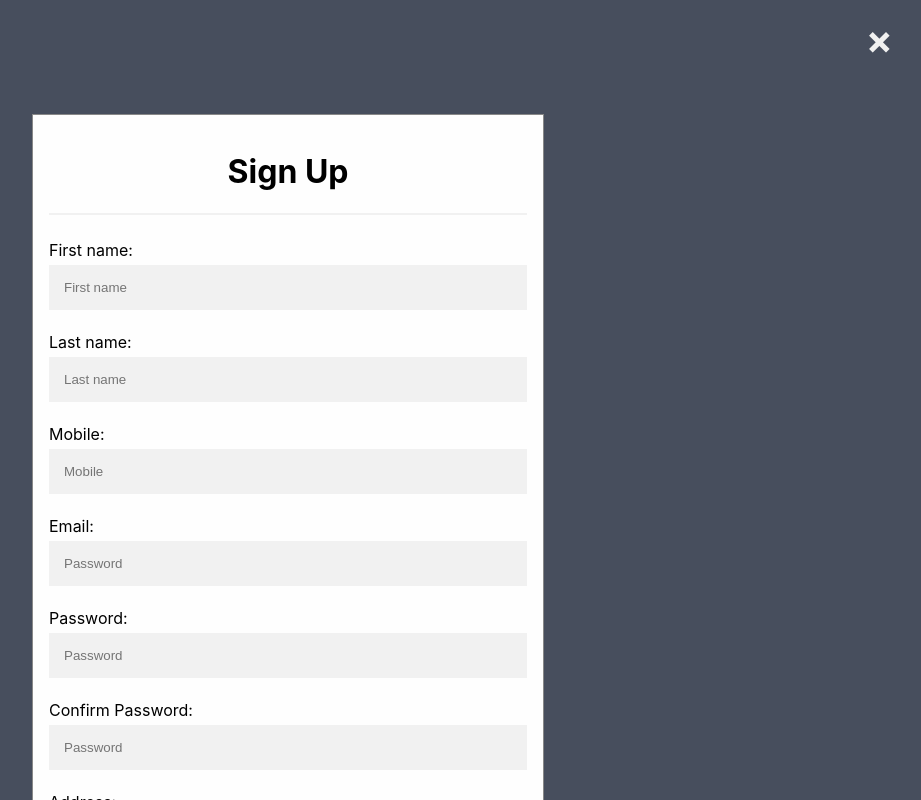
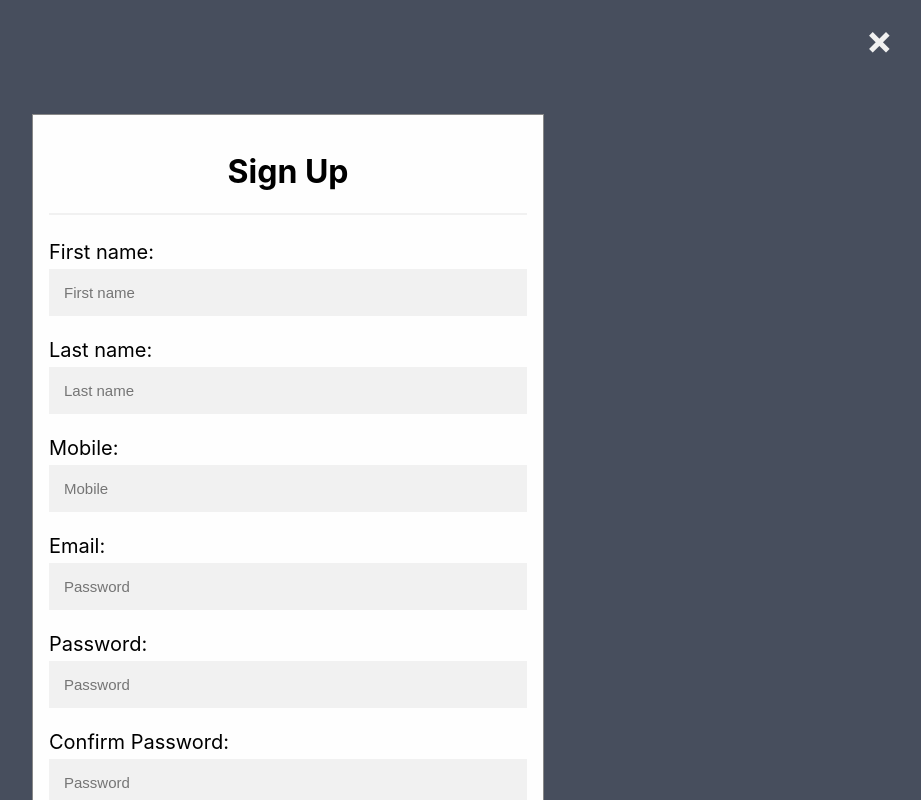
Before and after one commit to iamfiropo/PropertyProLite, a plain HTML site: page UI/pages/index.html in a window 1280 px wide. Both pictures are taken after a click on the link "Sign Up". Shown: the whole page, without its empty margins (352-1273 px from the left). Drawn offline with Linux system fonts and the light colour scheme.

Commit message:
chore(users experience): users experience
increase the font size of all the modal popup label
increase the font size of the Join Us anchor tag of the index page
remove outline on the text input field

[Finishes #166862233]

```diff
--- a/UI/assets/css/index.css
+++ b/UI/assets/css/index.css
@@ -20,17 +20,14 @@ main section {
 	width: 100%;
 }
 
-main section .vertical-center {
-	text-shadow: 8px 8px 32px #000;
-}
-
 main section .vertical-center a {
-	font-size: 20px;
+	font-size: 40px;
 	font-weight: bold;
 	border: 5px solid #5DBCD2;
-  border-radius: 20px;
+  border-radius: 40px;
   padding: 5px;
-  color: #fff;
+	color: #fff;
+  transition: 0.3s ease;
 }
 
 main section .vertical-center hr {
--- a/UI/assets/css/property.css
+++ b/UI/assets/css/property.css
@@ -9,13 +9,6 @@ button {
 
 button:nth-child(even){
   background: #5DBCD2;
-}
-
-input {
-  padding: 8px;
-  outline: 0;
-  font-size: 15px;
-  border: none;
 }
 
 .container {
--- a/UI/assets/css/style.css
+++ b/UI/assets/css/style.css
@@ -14,6 +14,17 @@ body {
 	display: flex;
 	flex-direction: column;
 	overflow: auto;
+}
+
+input {
+  padding: 8px;
+  outline: 0;
+  font-size: 15px;
+  border: none;
+}
+
+label {
+  font-size: 20px;
 }
 
 a {
@@ -55,7 +66,6 @@ header nav .navlink {
 
 header nav .navlink a {
 	margin: 8px;
-	/* text-align: center; */
   font-size: 20px;
   font-weight: bold;
 }
@@ -123,7 +133,6 @@ footer {
   padding: 15px;
   margin: 5px 0 22px 0;
   display: inline-block;
-  border: none;
   background: #f1f1f1;
 }
 
--- a/UI/assets/js/index.js
+++ b/UI/assets/js/index.js
@@ -33,7 +33,7 @@ closeBtn.forEach(close => close.addEventListener('click', e => {
 window.addEventListener('click', e => {
   if(event.target == modal){
     modal.style.display = 'none';
-  } else if(event.target ==modalLogin){
+  } else if(event.target == modalLogin){
     modalLogin.style.display = 'none';
   }
 });
```
